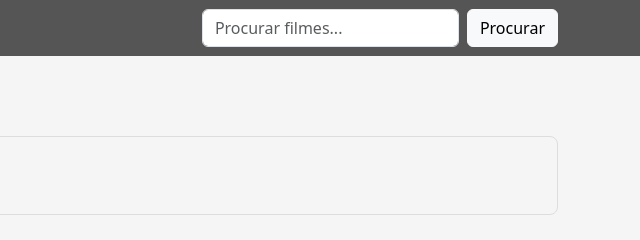
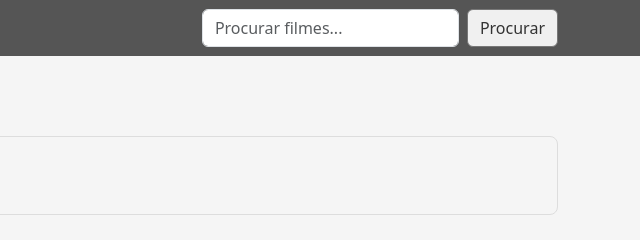
Before and after one commit to Teibao2004/AOOP-NoSQL, a website: page frontend/public/index.html in a window 1280 px wide. In both pictures the pointer is over the button "Procurar". Shown: the top 240 px of the page, 640-1280 px from the left. Drawn offline with nearby package versions, Linux system fonts and the light colour scheme; no server answers.

Commit message:
added hover for back to home button

```diff
--- a/frontend/public/css/theme.css
+++ b/frontend/public/css/theme.css
@@ -563,6 +563,13 @@ body.dark-mode {
     border-color: #fff;
 }
 
+
+.btn-outline-light:hover {
+    background-color: var(--light-button-hover);
+    color: var(--light-text);
+    border-color: var(--light-secondary);
+}
+
 .dark-mode .btn-outline-light {
     color: var(--dark-text);
     border-color: var(--dark-text);
```
